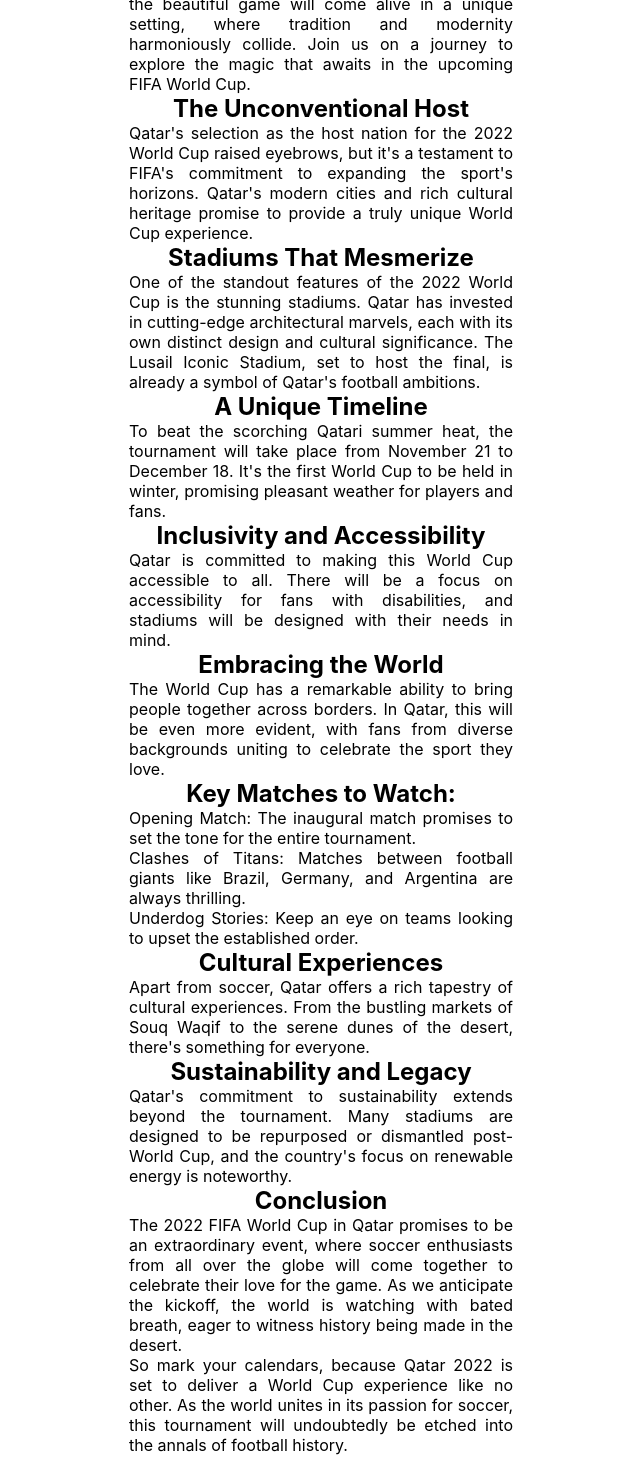
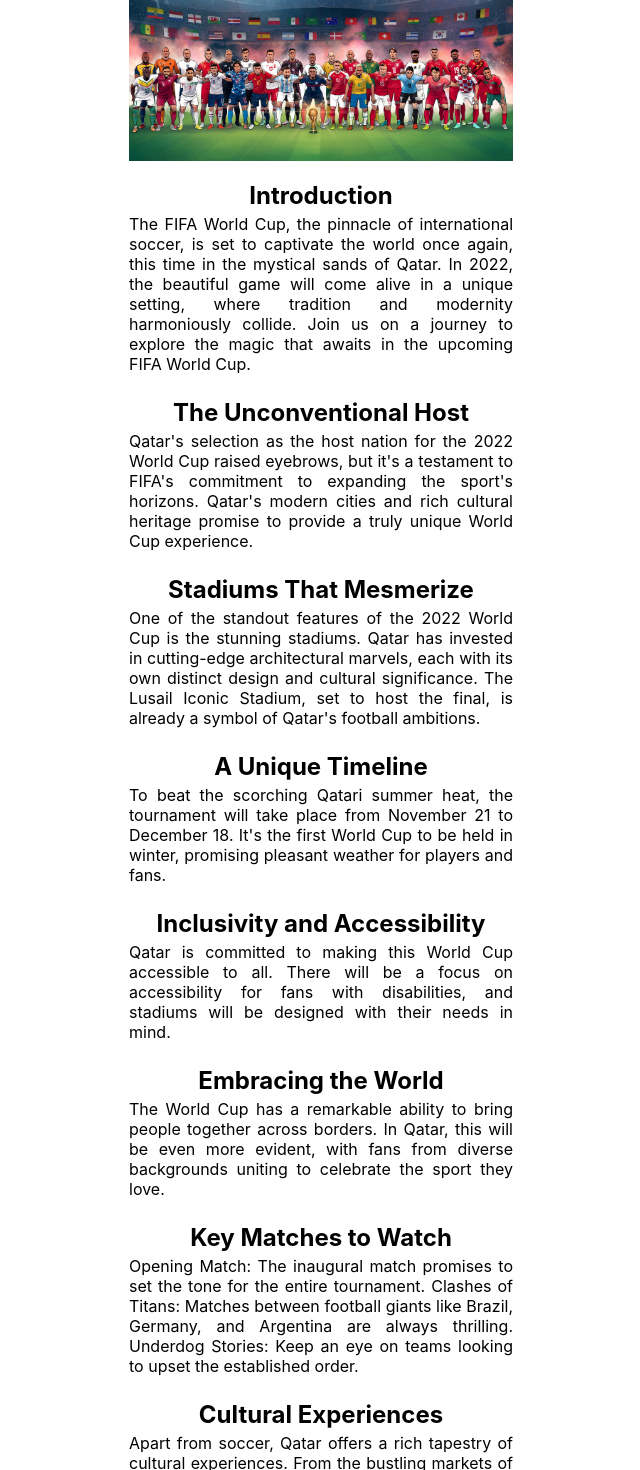
Before and after one commit to ggoran8/blog, a React (Create React App) app: page /footballworldcup in a window 1280 px wide. Shown: the part 360-1830 px from the top of the page, without its empty margins (319-959 px from the left). Built offline with nearby package versions, Linux system fonts and the light colour scheme.

Commit message:
blog - pages changes

```diff
--- a/src/pages/content/Content.module.css
+++ b/src/pages/content/Content.module.css
@@ -9,3 +9,13 @@
 h2 {
 	text-align: center;
 }
+
+section {
+	padding: 4px 0 24px 0;
+}
+
+.pageImage {
+	width: 100%;
+	height: auto;
+	padding: 16px 0;
+}
--- a/src/pages/content/FootballWorldCup.jsx
+++ b/src/pages/content/FootballWorldCup.jsx
@@ -1,12 +1,18 @@
 import React from 'react';
 import Layout from '../../fragments/Layout';
 import styles from './Content.module.css';
+import fbworldcup from '../../components/assets/pictures/fbworldcup.jpg';
 
 const FootballWorldCup = () => {
 	return (
 		<Layout>
 			<div className={styles.blogArticle}>
 				<h1>Qatar 2022 FIFA World Cup: A Spectacle of Soccer in the Desert</h1>
+				<img
+					className={styles.pageImage}
+					src={fbworldcup}
+					alt='World cup trophey'
+				/>
 				<h2>Introduction</h2>
 				<section>
 					The FIFA World Cup, the pinnacle of international soccer, is set to
@@ -49,14 +55,13 @@
 					borders. In Qatar, this will be even more evident, with fans from
 					diverse backgrounds uniting to celebrate the sport they love.
 				</section>
-				<h2>Key Matches to Watch:</h2>
-				Opening Match: The inaugural match promises to set the tone for the
-				entire tournament.
-				<br /> Clashes of Titans: Matches between football giants like Brazil,
-				Germany, and Argentina are always thrilling.
-				<br /> Underdog Stories: Keep an eye on teams looking to upset the
-				established order.
-				<br />
+				<h2>Key Matches to Watch</h2>
+				<section>
+					Opening Match: The inaugural match promises to set the tone for the
+					entire tournament. Clashes of Titans: Matches between football giants
+					like Brazil, Germany, and Argentina are always thrilling. Underdog
+					Stories: Keep an eye on teams looking to upset the established order.
+				</section>
 				<h2>Cultural Experiences</h2>
 				<section>
 					Apart from soccer, Qatar offers a rich tapestry of cultural
@@ -75,11 +80,10 @@
 					event, where soccer enthusiasts from all over the globe will come
 					together to celebrate their love for the game. As we anticipate the
 					kickoff, the world is watching with bated breath, eager to witness
-					history being made in the desert.
-					<br /> So mark your calendars, because Qatar 2022 is set to deliver a
-					World Cup experience like no other. As the world unites in its passion
-					for soccer, this tournament will undoubtedly be etched into the annals
-					of football history.
+					history being made in the desert. So mark your calendars, because
+					Qatar 2022 is set to deliver a World Cup experience like no other. As
+					the world unites in its passion for soccer, this tournament will
+					undoubtedly be etched into the annals of football history.
 				</section>
 			</div>
 		</Layout>
--- a/src/pages/content/HandballWorldCup.jsx
+++ b/src/pages/content/HandballWorldCup.jsx
@@ -1,6 +1,7 @@
 import React from 'react';
 import Layout from '../../fragments/Layout';
 import styles from './Content.module.css';
+import fbworldcup from '../../components/assets/pictures/fbworldcup.jpg';
 
 const HandballWorldCup = () => {
 	return (
@@ -10,6 +11,7 @@
 					Egypt 2021 World Cup: A Showcase of Skill, Tenacity, and Global
 					Sportsmanship
 				</h1>
+				<img className={styles.pageImage} src={fbworldcup} alt='' />
 				<h2>Introduction</h2>
 				<section>
 					In the thrilling world of handball, the year 2021 marked a pivotal
--- a/src/pages/content/LoLWorlds.jsx
+++ b/src/pages/content/LoLWorlds.jsx
@@ -1,6 +1,7 @@
 import React from 'react';
 import Layout from '../../fragments/Layout';
 import styles from './Content.module.css';
+import fbworldcup from '../../components/assets/pictures/fbworldcup.jpg';
 
 const LoLWorlds = () => {
 	return (
@@ -10,6 +11,7 @@
 					Rifts and Rivalries: The 2022 League of Legends World Championship
 					Unveiled
 				</h1>
+				<img className={styles.pageImage} src={fbworldcup} alt='' />
 				<h2>Introduction</h2>
 				<section>
 					In the dynamic realm of esports, 2022 will forever be etched in the
```
Also changed, not shown: src/components/assets/pictures/fbworldcup.jpg (added).
